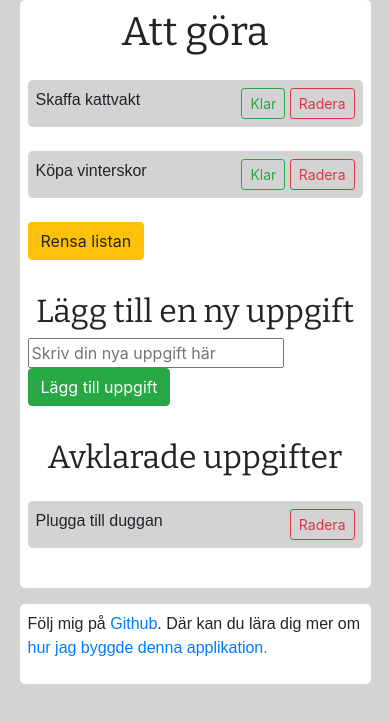
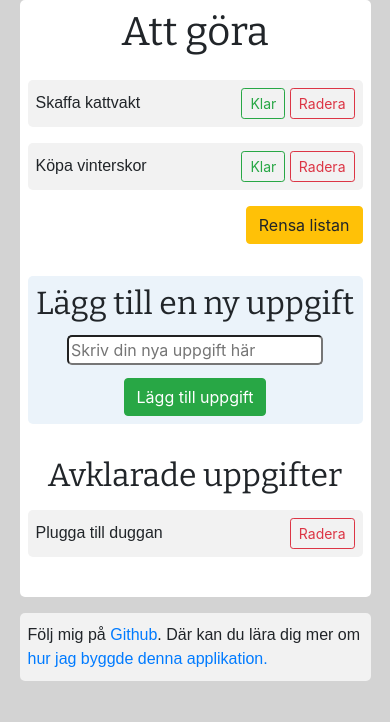
Before and after one commit to omigibson/To-do-Javascript, a plain HTML site: page index.html in a window 390 px wide. Drawn offline with nearby package versions, Linux system fonts and the light colour scheme; a web font is replaced by a local one.

Commit message:
Fixed styling,  responsive design and comments in main.js

```diff
--- a/index.html
+++ b/index.html
@@ -33,6 +33,7 @@
 		</ul>
 		<button type="button" class="btn btn-warning" id="deleteAllButton">Rensa listan</button>
 		</div>
+		<div id="tabletStyleWrapper">
 		<div id="new">
 		<h2>Lägg till en ny uppgift</h2>
 		<form>
@@ -51,6 +52,7 @@
 				</div>
 			</li>
 		</div>
+		</div>
 	</main>
 	<footer>
 		<p>Följ mig på <a href="https://github.com/omigibson">Github</a>. Där kan du lära dig mer om <a href="https://github.com/omigibson/To-do-Javascript">hur jag byggde denna applikation.</a></p>
--- a/main.js
+++ b/main.js
@@ -1,43 +1,47 @@
-/*
-Lägg till-knappen:
-1. Knappen hämtas via id.
-2. Knappen får en Eventlistener som lyssnar efter klick.
-3. När användaren klickar på knappen skapas en prompt där användaren skriver uppgiften som hen vill lägga till.
-4. Ett nytt list-item skapas och fylls med användarens input.
-5. Listan med todos hämtas och den nya uppgiften läggs till med appendChild.
-6. Klar- och raderaknappar skapas, får egna eventListeners, och läggs till på användarens nya list-item.
-*/
-
+// Lägg till-Knappen hämtas via id.
 var addButton = document.getElementById("addButton");
 
+//Knappen får en Eventlistener som lyssnar efter klick.
 addButton.addEventListener("click", function () {
+	//Det användaren har skrivit i inputfältet hämtats.
 	var task = document.getElementById("input").value;
-
+	// Ett nytt list-item skapas och fylls med användarens input.
 	var li = document.createElement("li");
 	li.innerHTML = "<p>" + task + "</p>";
-
+	// Listan med todos hämtas och vårt nya list-item läggs till med appendChild.
 	var todos = document.getElementById("todos");
 	todos.appendChild(li);
+	//En div där klar- och raderaknappar ska ligga skapas och läggs på vår nya list-item
 	var liButtons = document.createElement("div");
 	liButtons.className = "liButtons";
 	li.appendChild(liButtons);
 
+	//En ny knapp skapas och får attribut
 	var doneButton = document.createElement("button");
 	doneButton.className = "doneButton btn btn-outline-success btn-sm";
 	doneButton.innerHTML = "Klar";
-	doneButton.addEventListener("click", function(){
+
+	//Den nya knappen får en Eventlistener som lyssnar efter klick
+	doneButton.addEventListener("click", function () {
+		// Den klickade knappens förälder hämtas och sparas sparas i liButtons. Med hjälp av removeChild kan Klarmarkera-knappen tas bort från liButtons. Den behövs inte längre när uppgiften är avklarad
 		var liButtons = this.parentNode;
 		liButtons.removeChild(this);
+		// liButtons förälder, ett <li> element, hämtas och sparas i listItem. Klar-listan hämtas via id och listItem läggs till där med appendChild.
 		var listItem = liButtons.parentNode;
 		var done = document.getElementById("done");
 		done.appendChild(listItem);
 	});
+	//Klar-knappen läggs till i diven liButtons i den nya uppgiften i listan.
 	liButtons.appendChild(doneButton);
+
+	//Ett empty textNode läggs till för att alla knappar ska ha samma mellanrum.
+	var emptyTextNode = document.createTextNode(" ");
+	liButtons.appendChild(emptyTextNode);
 
 	var deleteButton = document.createElement("button");
 	deleteButton.className = "deleteButton btn btn-outline-danger btn-sm";
 	deleteButton.innerHTML = "Radera";
-	deleteButton.addEventListener("click", function(){
+	deleteButton.addEventListener("click", function () {
 		var listItem = this.parentNode.parentNode;
 		listItem.parentNode.removeChild(listItem);
 	});
@@ -49,8 +53,8 @@ addButton.addEventListener("click", function () {
 
 // Alla klarmarkera-knappar hämtas via klass och sparas som en NodeList i variabeln doneButtons. NodeListen loopas igenom och varje knapp får en EventListener som lyssnar efter klick.
 var doneButtons = document.getElementsByClassName("doneButton");
-for(i = 0; i < doneButtons.length; i++){
-	doneButtons[i].addEventListener("click", function(){
+for (i = 0; i < doneButtons.length; i++) {
+	doneButtons[i].addEventListener("click", function () {
 		/* Den klickade knappens förälder hämtas och sparas sparas i liButtons. Med hjälp av removeChild kan Klarmarkera-knappen tas bort från liButtons. Den behövs inte längre när uppgiften är avklarad.*/
 		var liButtons = this.parentNode;
 		liButtons.removeChild(this);
@@ -63,31 +67,27 @@ for(i = 0; i < doneButtons.length; i++){
 }
 
 
-/*Radera-knapp på enskild todo. Denna kod behövs för de todos som är hårdkodade in i index.html.
-1. Alla raderaknappar hämtas via klass och sparas som en NodeList i variabeln deleteButtons.
-2. NodeListen loopas igenom och varje knapp får en EventListener som lyssnar efter klick.
-3. Inuti funktionen hämtas den klickade knappens förälder och sparas i listItem.
-4. ListItems förälder (elementet <ul>) raderar barnet listItem (den <li> där den klickade knappen finns).
-*/
+//Radera-knapp på enskild todo. Denna kod behövs för de todos som är hårdkodade in i index.html.
 
+// Alla raderaknappar hämtas via klass och sparas som en NodeList i variabeln deleteButtons.
 var deleteButtons = document.getElementsByClassName("deleteButton");
-
-for(i = 0; i < deleteButtons.length; i++){
-deleteButtons[i].addEventListener("click", function(){
+// NodeListen loopas igenom och varje knapp får en EventListener som lyssnar efter klick.
+for (i = 0; i < deleteButtons.length; i++) {
+	deleteButtons[i].addEventListener("click", function () {
+		// en klickade knappens förälder och sparas i listItem.
 		var listItem = this.parentNode.parentNode;
+		// ListItems förälder (elementet <ul>) raderar barnet listItem (den <li> där den klickade knappen finns).
 		listItem.parentNode.removeChild(listItem);
 	});
 }
 
-/*
-Rensa listan-knapp:
-1. Knappen hämtas via id.
-2. Knappen får en eventListener som lyssnar efter klick.
-3. Todo-listan hämtas via id.
-4. Innehållet i listan sätts till en tom sträng och allt som fanns där tidigare försvinner.
-*/
+
+// Rensa listan-knapp hämtas via id.
 var deleteAllButton = document.getElementById("deleteAllButton");
+// Knappen får en eventListener som lyssnar efter klick.
 deleteAllButton.addEventListener("click", function () {
+	// Todo-listan hämtas via id.
 	var list = document.getElementById("todos");
+	// Innehållet i listan sätts till en tom sträng och allt som fanns där tidigare försvinner.
 	list.innerHTML = "";
 });
--- /dev/null
+++ b/sass/_desktop.scss
@@ -0,0 +1,10 @@
+body {
+	main {
+	width: 85%;
+		padding-top: 2rem;
+}
+
+footer {
+	width: 85%;
+}
+}
--- /dev/null
+++ b/sass/_mixins.scss
@@ -0,0 +1,5 @@
+@mixin flex() {
+	display: -webkit-box;
+	display: -ms-flexbox;
+	display: flex;
+}
--- /dev/null
+++ b/sass/_mobile.scss
@@ -0,0 +1,78 @@
+//Typography
+h1,
+h2,
+h3 {
+	font-family: 'Bitter', serif;
+	text-align: center;
+}
+
+p {
+	font-family: 'Mukta Mahee', sans-serif;
+	display: inline-block;
+	margin: 0;
+}
+
+body {
+	background-color: lightgrey;
+	margin: 0;
+
+
+	main {
+		width: 90%;
+		background-color: white; //text-align: center;
+		padding: .5rem;
+		margin: 0px auto;
+		border-radius: 5px;
+		#todosWrapper {
+			@include flex();
+			flex-direction: column;
+			#deleteAllButton {
+				align-self: flex-end;
+			}
+		}
+		#new {
+			text-align: center;
+			background-color: #EBF3FA;
+	padding: .5rem;
+	border-radius: 5px;
+			form {
+				margin: .8rem;
+				input {
+				border-radius: 5px;
+				}
+			}
+		}
+		#doneWrapper {
+			margin-bottom: .5rem;
+		}
+	}
+	div {
+		margin-bottom: 2rem;
+	}
+	// Att göra-listan
+	ul {
+		list-style: none;
+		padding: 0;
+		margin: 0;
+		li {
+			@include flex();
+			justify-content: space-between;
+			align-items: baseline;
+			background-color: #F2F2F2;
+			padding: .5rem;
+			margin: 1rem auto;
+			border-radius: 5px;
+			div {
+				margin: 0;
+			}
+		}
+	}
+	footer {
+		width: 90%;
+		margin: 0px auto;
+		background-color: #F2F2F2;
+		margin-top: 1rem;
+		padding: .6rem .5rem;
+		border-radius: 5px;
+	}
+}
--- /dev/null
+++ b/sass/_mobile_landscape.scss
@@ -0,0 +1,4 @@
+body main #new {
+	margin: 2.5rem 0;
+
+}
--- /dev/null
+++ b/sass/_tablet.scss
@@ -0,0 +1,20 @@
+body main {
+	@include flex ();
+	justify-content: space-around;
+	flex-wrap: wrap;
+	padding: 1rem 0;
+	#todosWrapper {
+		width: 57%;
+	}
+	#tabletStyleWrapper {
+		@include flex ();
+		flex-direction: column;
+		align-items: center;
+		//background-color: #EBF3FA;
+		padding: .5rem;
+		width: 37%;
+		#new {
+			margin: 2rem 0;
+		}
+	}
+}
--- a/sass/style.scss
+++ b/sass/style.scss
@@ -1,52 +1,14 @@
-body {
-	background-color: lightgrey;
-	margin: 0;
-	h1, h2, h3 {
-	font-family: 'Bitter', serif;
-		text-align: center;
-	}
-	p {
-    font-family: 'Mukta Mahee', sans-serif;
-		display: inline-block;
-	}
+@import "_mixins.scss";
+@import "_mobile.scss";
 
-	main {
-		width: 90%;
-		background-color: white;
-		//text-align: center;
-		padding: .5rem;
-		margin: 0px auto;
-		border-radius: 5px;
-	}
-	div {
-		margin-bottom: 2rem;
-	}
-	ul {
-		list-style: none;
-		padding: 0;
-		li {
-			display: -webkit-box;
-			display: -ms-flexbox;
-			display: flex;
-			justify-content: space-between;
-			background-color: lightgrey;
-			padding: .5rem;
-			margin: 1.5rem auto;
-			border-radius: 5px;
-			div {
-				margin: 0;
-			}
-			p {
-				margin: 0;
-			}
-		}
-	}
-	footer {
-		width: 90%;
-		margin: 0px auto;
-		background-color: white;
-		margin-top: 1rem;
-		padding: .5rem;
-		border-radius: 5px;
-	}
+@media screen and (min-width:576px) {
+	@import "_mobile_landscape.scss";
 }
+
+@media screen and (min-width:768px){
+@import "_tablet.scss";
+}
+
+@media screen and (min-width:992px) {
+	@import "_desktop.scss";
+}
```
Also changed, not shown: css/style.css. Lines whose indentation alone changed are shown as unchanged.
